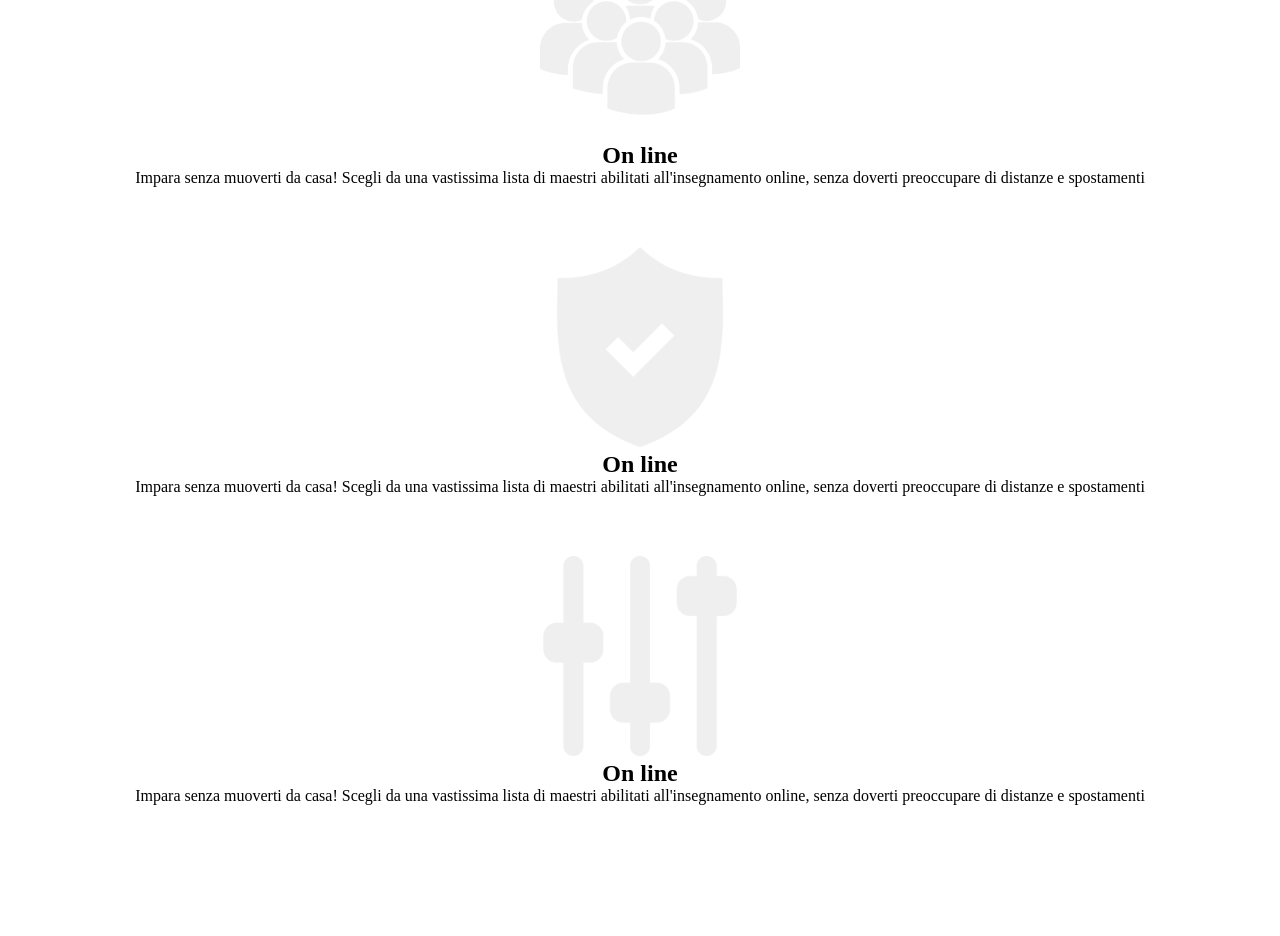
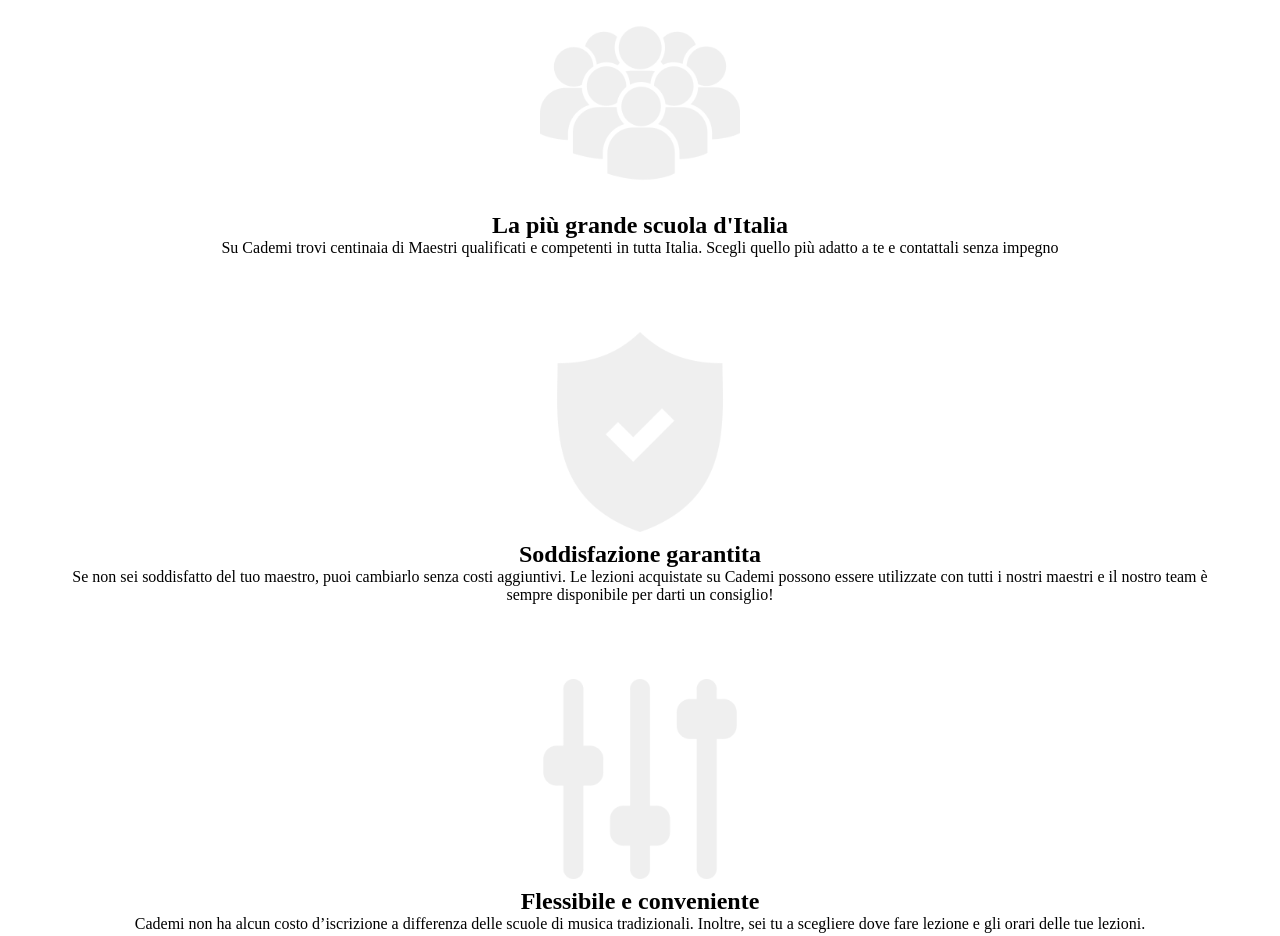
Before and after one commit to antonellacino/html-css-resp-wannabe-12bool, a plain HTML site: page index.html in a window 1280 px wide. Shown: the part 848-1784 px from the top of the page. Before the commit the page ends 1683 px from the top, so only its background shows below. Drawn offline with Linux system fonts and the light colour scheme.

Commit message:
esercizio finale

```diff
--- a/framework.css
+++ b/framework.css
@@ -15,6 +15,7 @@
 }
 [class*="col-"] {
 float: left;
+padding:5px;
 }
 .clear-xs, .clear-md, .clear-lg{
   clear: both;
--- a/index.html
+++ b/index.html
@@ -108,8 +108,8 @@
             </div>
             <div class="container">
               <div class="col-lg-12">
-                <h2 class="center">On line</h2>
-                <p class="center">Impara senza muoverti da casa! Scegli da una vastissima lista di maestri abilitati all'insegnamento online, senza doverti preoccupare di distanze e spostamenti</p>
+                <h2 class="center">La più grande scuola d'Italia</h2>
+                <p class="center">Su Cademi trovi centinaia di Maestri qualificati e competenti in tutta Italia. Scegli quello più adatto a te e contattali senza impegno</p>
               </div>
             </div>
         </div>
@@ -123,8 +123,8 @@
             </div>
             <div class="container">
               <div class="col-lg-12">
-                <h2 class="center">On line</h2>
-                <p class="center">Impara senza muoverti da casa! Scegli da una vastissima lista di maestri abilitati all'insegnamento online, senza doverti preoccupare di distanze e spostamenti</p>
+                <h2 class="center">Soddisfazione garantita</h2>
+                <p class="center">Se non sei soddisfatto del tuo maestro, puoi cambiarlo senza costi aggiuntivi. Le lezioni acquistate su Cademi possono essere utilizzate con tutti i nostri maestri e il nostro team è sempre disponibile per darti un consiglio!</p>
               </div>
             </div>
         </div>
@@ -138,8 +138,8 @@
             </div>
             <div class="container">
               <div class="col-lg-12">
-                <h2 class="center">On line</h2>
-                <p class="center">Impara senza muoverti da casa! Scegli da una vastissima lista di maestri abilitati all'insegnamento online, senza doverti preoccupare di distanze e spostamenti</p>
+                <h2 class="center">Flessibile e conveniente</h2>
+                <p class="center">Cademi non ha alcun costo d’iscrizione a differenza delle scuole di musica tradizionali. Inoltre, sei tu a scegliere dove fare lezione e gli orari delle tue lezioni.</p>
               </div>
             </div>
         </div>
--- a/style.css
+++ b/style.css
@@ -7,6 +7,7 @@
 .grey{
   background-color: #EEE8E8;
 }
+
 img{
   height:200px;
 }
@@ -16,3 +17,8 @@ img{
     height: 150px;
   }
 }
+@media screen and (max-width:768px){
+  img{
+    height: 100px;
+  }
+}
```
